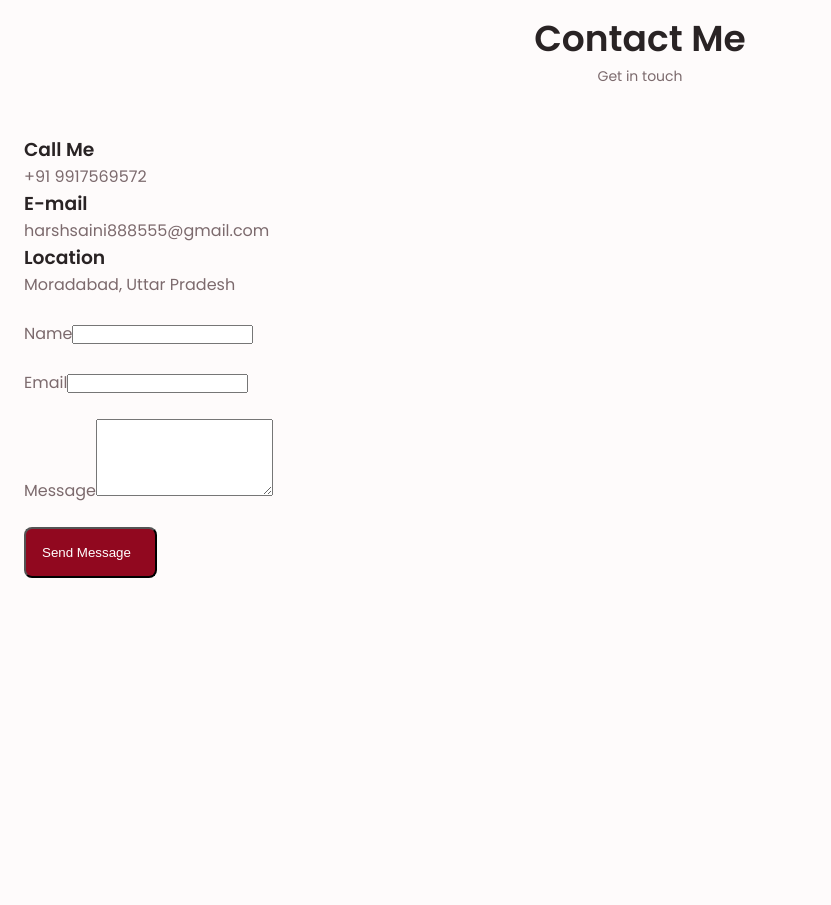
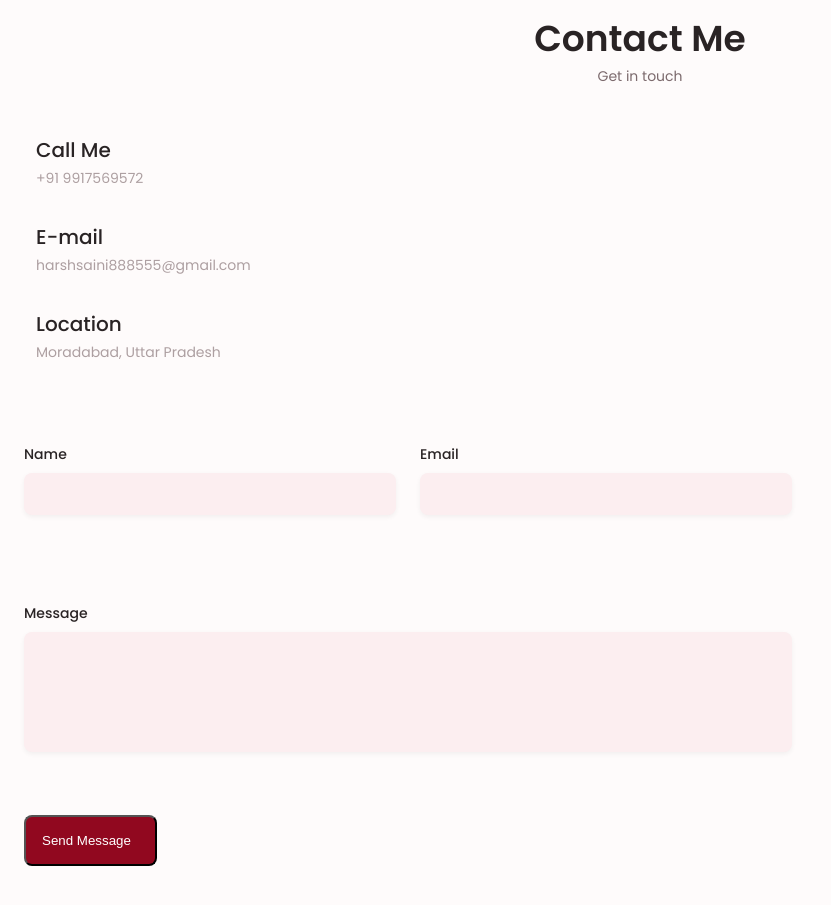
Before and after one commit to Harsh-Builds/My-Portfolio, a React (Create React App) app in the folder client/: page / in a window 1280 px wide. Shown: the part 3340-4245 px from the top of the page, without its empty margins (0-831 px from the left). Before the commit the page ends 4030 px from the top, so only its background shows below. Built offline with nearby package versions, Linux system fonts and the light colour scheme.

Commit message:
adding style on my contact section

```diff
--- a/client/src/portfolio.css
+++ b/client/src/portfolio.css
@@ -667,3 +667,78 @@ margin-left: var(--mb-0-25);
   margin-top: 1rem;
   text-align: center;
 }
+
+/*==================== CONTACT ====================*/
+.contact_container {
+  row-gap: 3rem;
+}
+
+.contact_information {
+  display: flex;
+  margin-bottom: var(--mb-2);
+  align-items: flex-start;
+}
+
+.contact-icon {
+  font-size: 1.5rem;
+  color: var(--first-color);
+  margin-right: var(--mb-0-75);
+  margin-top: 0.25rem;
+}
+
+.contact_title {
+  font-size: var(--h3-font-size);
+  font-weight: var(--font-medium);
+}
+
+.contact_subtitle {
+  font-size: var(--small-font-size);
+  color: var(--text-color-light);
+}
+
+/*==================== CONTACT FORM ====================*/
+.contact_form {
+  width: 100%;
+}
+
+.contact_inputs {
+  display: grid;
+  grid-template-columns: repeat(2, 1fr);
+  column-gap: 1.5rem;
+  margin-bottom: var(--mb-2);
+}
+
+.contact_content {
+  margin-bottom: var(--mb-2);
+}
+
+.contact_label {
+  font-size: var(--small-font-size);
+  color: var(--title-color);
+  font-weight: var(--font-medium);
+  margin-bottom: var(--mb-0-5);
+  display: block;
+}
+
+.contact_input {
+  width: 100%;
+  border: none;
+  outline: none;
+  padding: 0.75rem 1rem;
+  border-radius: 0.5rem;
+  background-color: var(--input-color, #f0f0f0);
+  font-size: var(--normal-font-size);
+  color: var(--text-color);
+  box-shadow: 0 2px 5px rgba(0,0,0,0.05);
+}
+
+.contact_input:focus {
+  border: 2px solid var(--first-color);
+  background-color: #fff;
+}
+
+/* Adjust textarea */
+textarea.contact_input {
+  resize: none;
+  min-height: 120px;
+}
```
